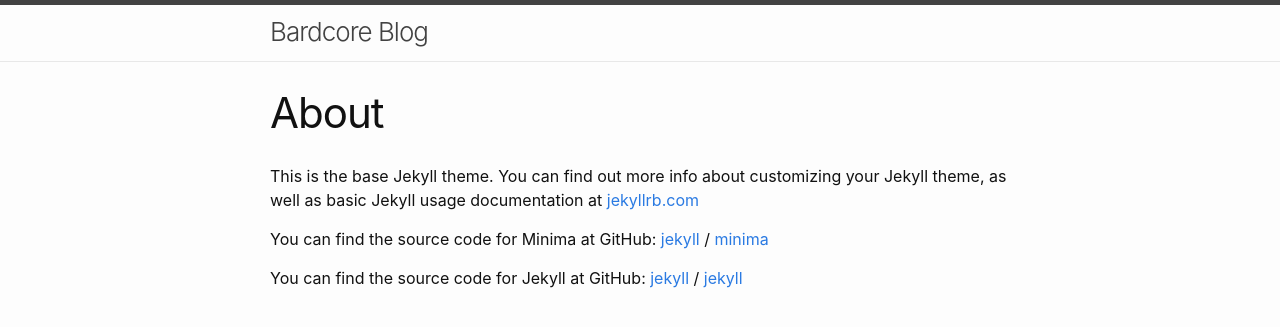
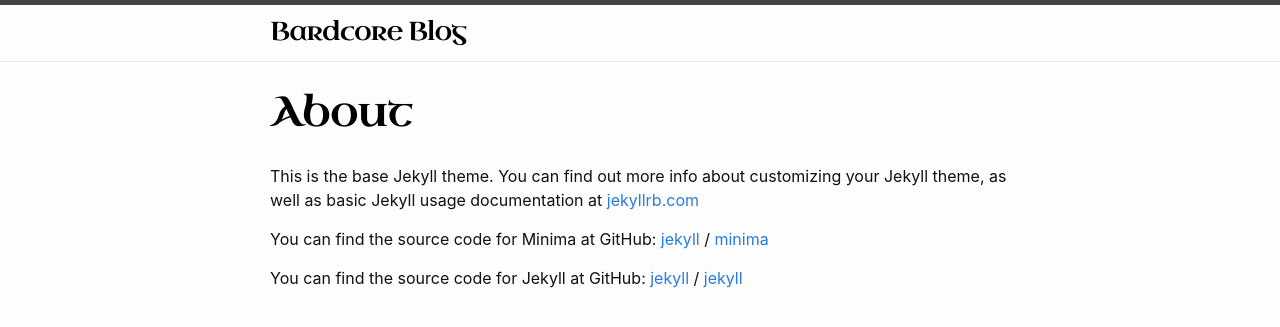
Before and after one commit to jamie-lord/bardcoreblog.com, a Jekyll site: the page built from about.md, in a window 1280 px wide. Shown: the top 327 px of the page. Built offline with Jekyll 4.4.1, drawn with Linux system fonts in a browser that asks for light colours.

Commit message:
Added font

```diff
--- a/assets/main.scss
+++ b/assets/main.scss
@@ -3,3 +3,13 @@
 ---
 
 @import "minima";
+
+@font-face {
+  font-family: UncialAntiqua;
+  src: url(/assets/UncialAntiqua-Regular.otf);
+}
+
+h1, h2, h3, h4, h5, h6, .site-title {
+    font-family: UncialAntiqua;
+    color: black;
+}
```
Also changed, not shown: assets/UncialAntiqua-Regular.otf (added).
